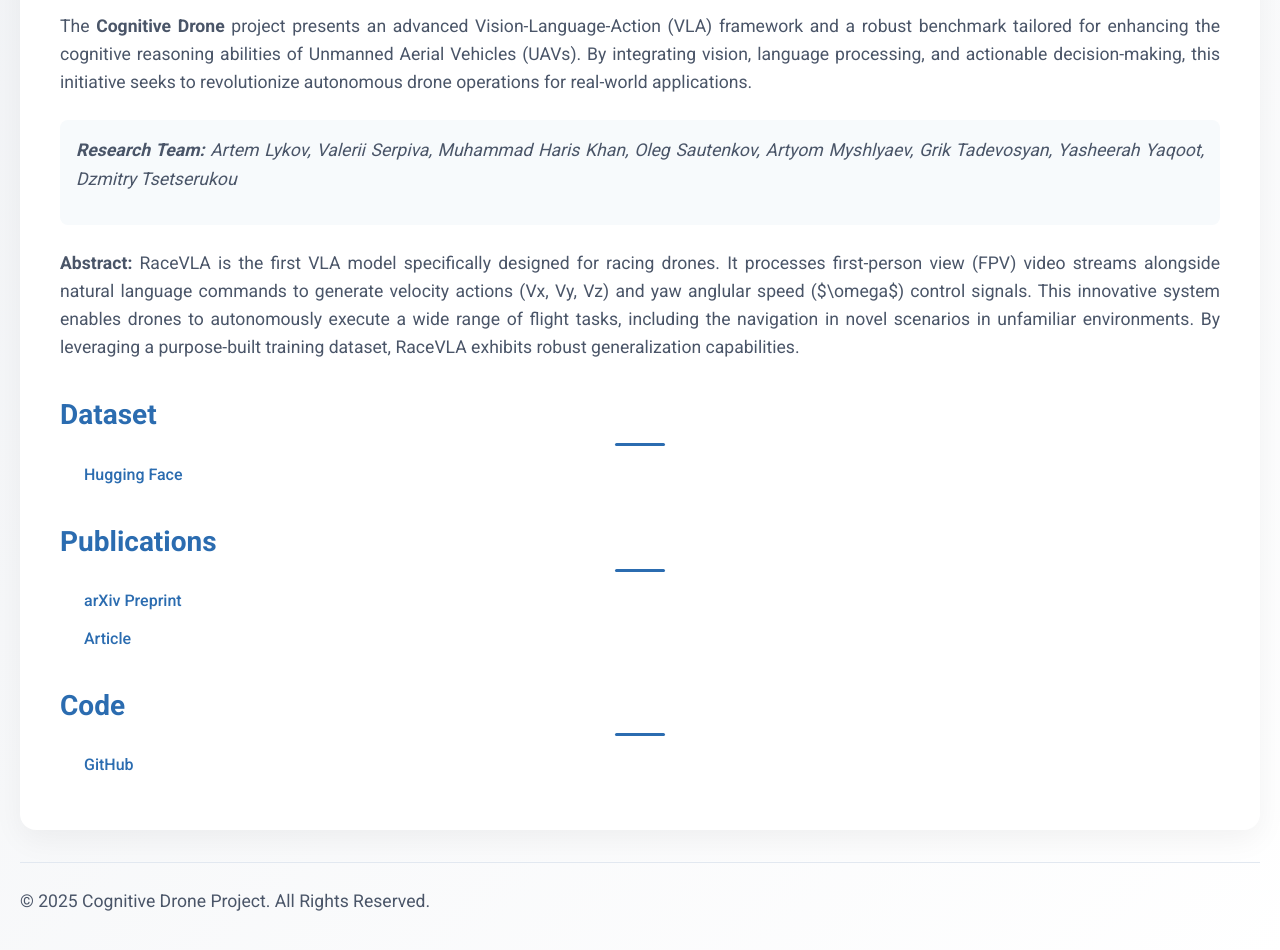
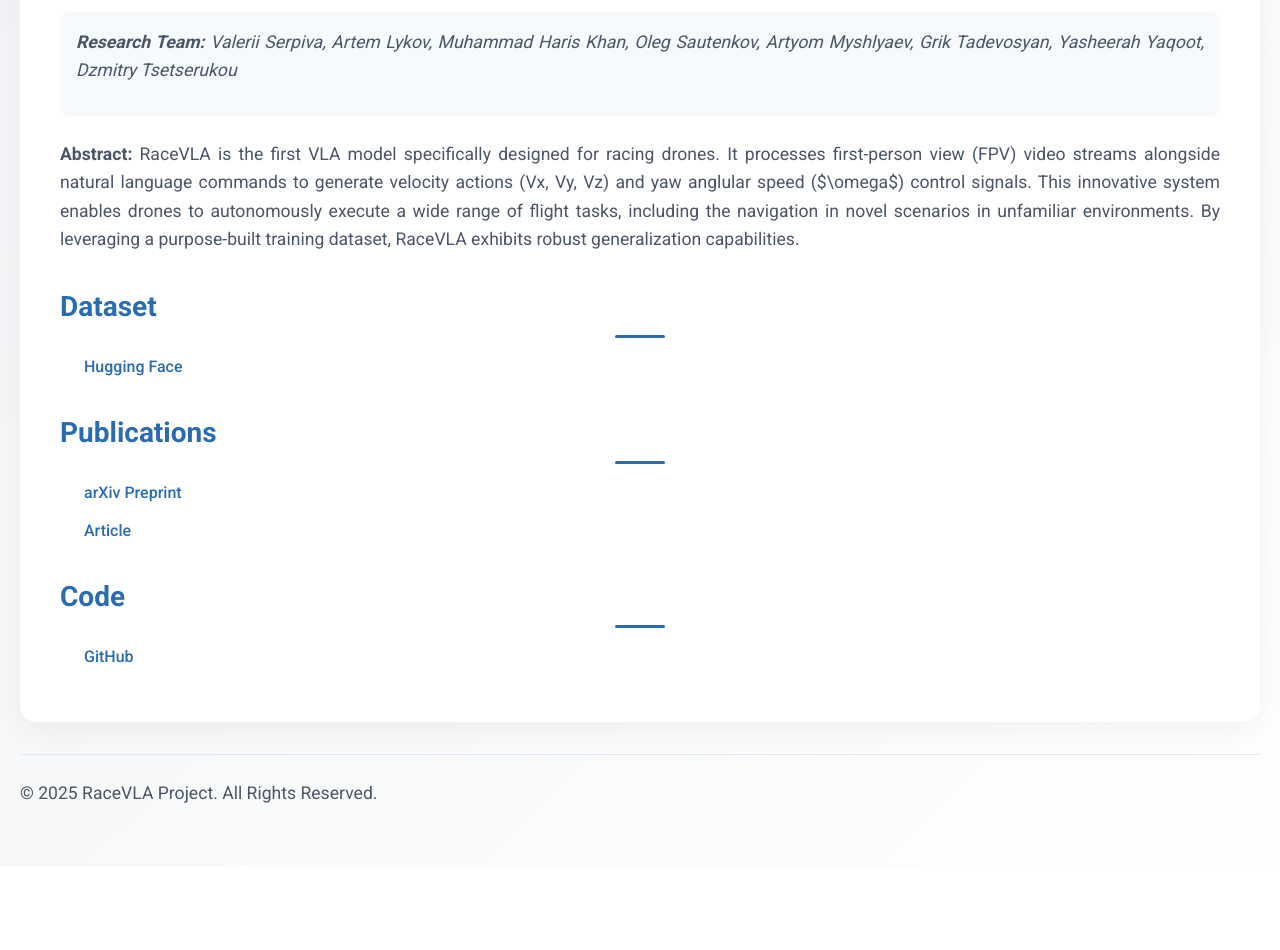
Before and after one commit to racevla/racevla.github.io, a plain HTML site: page index.html in a window 1280 px wide. Shown: the part 440-1390 px from the top of the page. After the commit the page ends 1307 px from the top, so only its background shows below. Drawn offline with Linux system fonts and the light colour scheme.

Commit message:
Update index.html

```diff
--- a/index.html
+++ b/index.html
@@ -3,7 +3,7 @@
 <head>
     <meta charset="UTF-8">
     <meta name="viewport" content="width=device-width, initial-scale=1.0">
-    <title>Cognitive Drone: VLA Model & Benchmark</title>
+    <title>RaceVLA: VLA-based Racing Drone Navigation with Human-like Behaviour</title>
     <style>
         * {
             margin: 0;
@@ -192,10 +192,9 @@
             <img src="benchmark_results.png" alt="Benchmark Results" onclick="openModal('benchmark_results.png')">
         </div>
 
-        <p>The <strong>Cognitive Drone</strong> project presents an advanced Vision-Language-Action (VLA) framework and a robust benchmark tailored for enhancing the cognitive reasoning abilities of Unmanned Aerial Vehicles (UAVs). By integrating vision, language processing, and actionable decision-making, this initiative seeks to revolutionize autonomous drone operations for real-world applications.</p>
 
         <div class="authors">
-            <p><strong>Research Team:</strong> Artem Lykov, Valerii Serpiva, Muhammad Haris Khan, Oleg Sautenkov, Artyom Myshlyaev, Grik Tadevosyan, Yasheerah Yaqoot, Dzmitry Tsetserukou</p>
+            <p><strong>Research Team:</strong> Valerii Serpiva, Artem Lykov, Muhammad Haris Khan, Oleg Sautenkov, Artyom Myshlyaev, Grik Tadevosyan, Yasheerah Yaqoot, Dzmitry Tsetserukou</p>
         </div>
 
 
@@ -230,7 +229,7 @@
     </div>
 
     <footer>
-        <p>© 2025 Cognitive Drone Project. All Rights Reserved.</p>
+        <p>© 2025 RaceVLA Project. All Rights Reserved.</p>
     </footer>
 
     <script>
```
